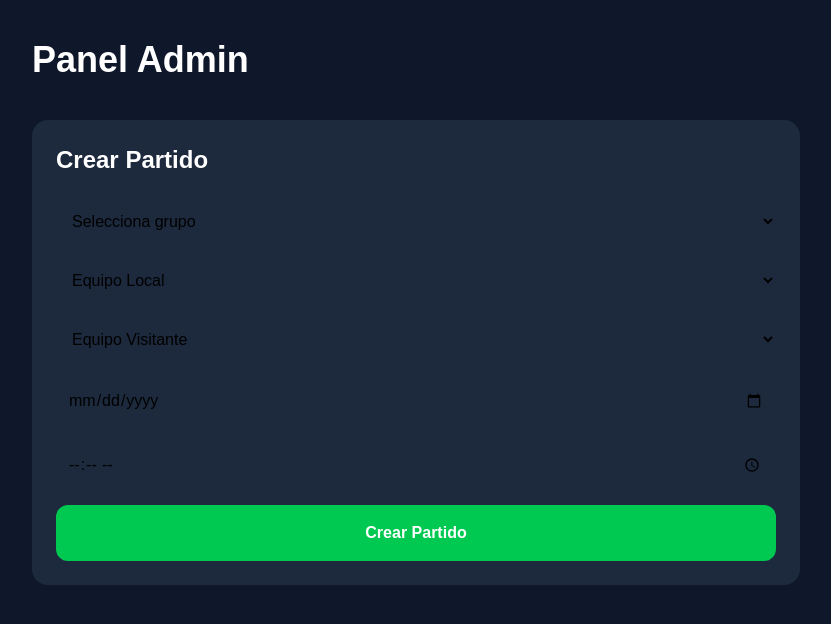
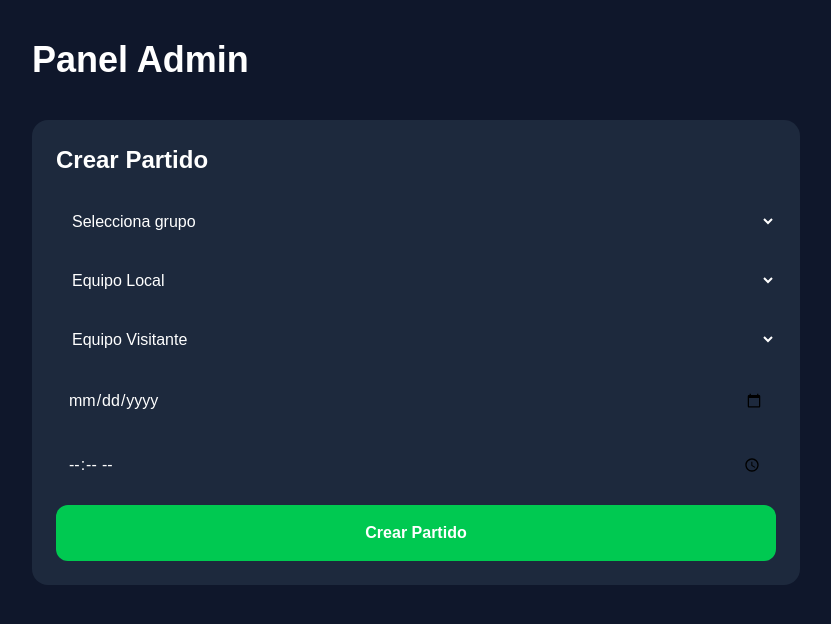
Before and after one commit to FGDevStudio/quiniela-mundial, a Next.js app: page /admin in a window 1280 px wide. Shown: the top 624 px of the page, without its empty margins (224-1055 px from the left). Built offline with nearby package versions, Linux system fonts and the light colour scheme.

Commit message:
inputs blancos

```diff
--- a/src/app/admin/page.js
+++ b/src/app/admin/page.js
@@ -187,7 +187,7 @@ export default function AdminPage() {
               className="
                 p-3
                 rounded
-                text-black
+
               "
             >
 
@@ -225,7 +225,7 @@ export default function AdminPage() {
               className="
                 p-3
                 rounded
-                text-black
+
               "
             >
 
@@ -261,7 +261,7 @@ export default function AdminPage() {
               className="
                 p-3
                 rounded
-                text-black
+
               "
             >
 
@@ -302,7 +302,7 @@ export default function AdminPage() {
               className="
                 p-3
                 rounded
-                text-black
+
               "
             />
 
@@ -317,7 +317,7 @@ export default function AdminPage() {
               className="
                 p-3
                 rounded
-                text-black
+
               "
             />
 
--- a/src/app/login/page.js
+++ b/src/app/login/page.js
@@ -105,7 +105,7 @@ export default function LoginPage() {
             p-3
             rounded
             mb-4
-            text-black
+
           "
         />
 
@@ -123,7 +123,7 @@ export default function LoginPage() {
             p-3
             rounded
             mb-4
-            text-black
+
           "
         />
 
--- a/src/app/register/page.js
+++ b/src/app/register/page.js
@@ -125,7 +125,7 @@ export default function RegisterPage() {
             p-3
             rounded
             mb-4
-            text-black
+
           "
         />
 
@@ -143,7 +143,7 @@ export default function RegisterPage() {
             p-3
             rounded
             mb-4
-            text-black
+
           "
         />
 
@@ -161,7 +161,7 @@ export default function RegisterPage() {
             p-3
             rounded
             mb-6
-            text-black
+
           "
         />
 
```
